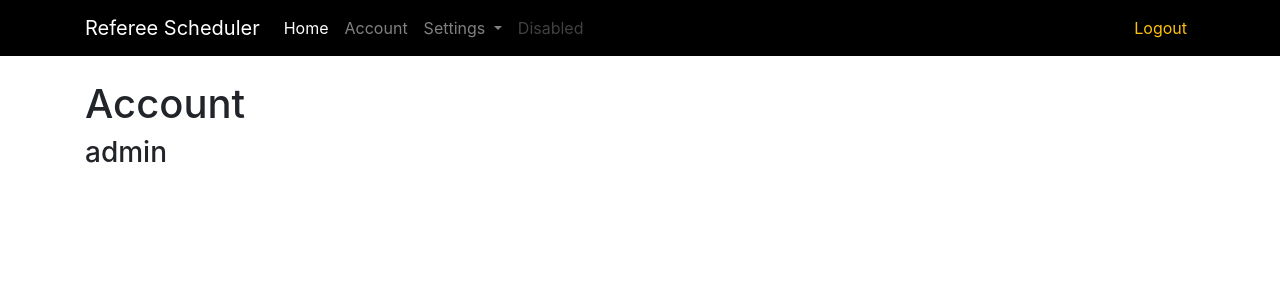
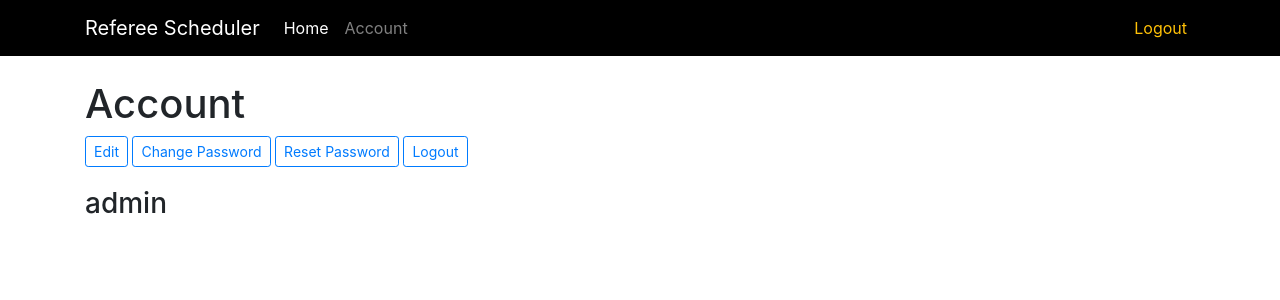
Before and after one commit to alewis98/ref-app, a Django app: page /accounts/profile/ in a window 1280 px wide. Shown: the top 300 px of the page. Run offline with Django 3.2, Linux system fonts and the light colour scheme; a user stored in the database is signed in; some libraries are stand-ins or nearby versions.

Commit message:
Added Custom Middleware
Handles what urls can be accessed by anonymous users

```diff
--- /dev/null
+++ b/refsite/scheduler/middleware.py
@@ -0,0 +1,32 @@
+import re
+
+from django.conf import settings
+from django.shortcuts import redirect
+from django.contrib.auth import logout
+
+#EXEMPT_URLS = [re.compile(settings.LOGIN_URL.lstrip('/'))]
+EXEMPT_URLS = []
+if hasattr(settings, 'LOGIN_EXEMPT_URLS'):
+    EXEMPT_URLS += [re.compile(url) for url in settings.LOGIN_EXEMPT_URLS]
+
+class LoginRequiredMiddleware:
+
+    def __init__(self, get_response):
+        self.get_response = get_response
+
+    def __call__(self, request):
+        response = self.get_response(request)
+        return response
+
+    def process_view(self, request, view_func, view_args, view_kwargs):
+        assert hasattr(request, 'user')
+        path = request.path_info.lstrip('/')
+        if path == settings.LOGOUT_URL.lstrip('/'):
+            logout(request)
+        url_is_exempt = any(url.match(path) for url in EXEMPT_URLS)
+        if request.user.is_authenticated and url_is_exempt:
+            return redirect(settings.LOGIN_REDIRECT_URL)
+        elif request.user.is_authenticated or url_is_exempt:
+            return None
+        else:
+            return redirect(settings.LOGIN_URL)
--- a/refsite/scheduler/templates/accounts/change_password.html
+++ b/refsite/scheduler/templates/accounts/change_password.html
@@ -11,7 +11,7 @@
     <form method="POST">
         {% csrf_token %}
         {{ form.as_p }}
-        <button type="submit">Submit</button>
+        <button class="btn btn-primary btn-sm" type="submit">Submit</button>
     </form>
 </div>
 {% endblock %}
--- a/refsite/scheduler/templates/accounts/edit_profile.html
+++ b/refsite/scheduler/templates/accounts/edit_profile.html
@@ -11,7 +11,7 @@
     <form method="POST">
         {% csrf_token %}
         {{ form.as_p }}
-        <button type="submit">Submit</button>
+        <button class="btn btn-primary btn-sm" type="submit">Submit</button>
     </form>
 </div>
 {% endblock %}
--- a/refsite/scheduler/templates/accounts/login.html
+++ b/refsite/scheduler/templates/accounts/login.html
@@ -13,7 +13,7 @@
     <form method='POST'>
         {% csrf_token %}
         {{ form.as_p }}
-        <button type="submit">Login</button>
+        <button class="btn btn-primary btn-sm" type="submit">Login</button>
     </form>
 </div>
 {% endblock %}
--- a/refsite/scheduler/templates/accounts/profile.html
+++ b/refsite/scheduler/templates/accounts/profile.html
@@ -9,8 +9,15 @@
 {% block body %}
 <div class="container">
     <h1>Account</h1>
-    <h2>{{ user.first_name }} {{ user.last_name }}</h2>
-    <h3>{{ user }}</h3>
-    <h3>{{ user.email }}</h3>
+    <a href="/accounts/profile/edit/" class="btn btn-outline-primary btn-sm">Edit</a>
+    <a href="/accounts/change_password" class="btn btn-outline-primary btn-sm">Change Password</a>
+    <a href="/accounts/reset_password" class="btn btn-outline-primary btn-sm">Reset Password</a>
+    <a href="/accounts/logout" class="btn btn-outline-primary btn-sm">Logout</a>
+    <div style="margin-top: 20px">
+        <h2>{{ user.first_name }} {{ user.last_name }}</h2>
+        <h3>{{ user }}</h3>
+        <h3>{{ user.email }}</h3>
+    </div>
+
 </div>
 {% endblock %}
--- a/refsite/scheduler/templates/accounts/referee_signup.html
+++ b/refsite/scheduler/templates/accounts/signup.html
@@ -3,11 +3,11 @@
 {% block body %}
 <div class="container">
     <h1>Register</h1>
-    <h2>Sign up as a referee.</h2>
+    <h2>Sign up for an account.</h2>
     <form method="POST">
         {% csrf_token %}
         {{ form.as_p }}
-        <button type="submit">Submit</button>
+        <button class="btn btn-primary btn-sm" type="submit">Submit</button>
     </form>
 </div>
 {% endblock %}
--- a/refsite/scheduler/templates/base.html
+++ b/refsite/scheduler/templates/base.html
@@ -15,37 +15,25 @@
                 <div class="collapse navbar-collapse" id="navbarSupportedContent">
                     <ul class="nav navbar-nav mr-auto">
                         <li class="nav-item active">
-                            <a class="nav-link" href="#">Home <span class="sr-only">(current)</span></a>
+                            <a class="nav-link" href="/">Home <span class="sr-only">(current)</span></a>
                         </li>
+                        {% if user.is_authenticated %}
                         <li class="nav-item">
                             <a class="nav-link" href="/accounts/profile/">Account</a>
                         </li>
-                        <li class="nav-item dropdown">
-                            <a class="nav-link dropdown-toggle" href="#" id="navbarDropdown" role="button" data-toggle="dropdown" aria-haspopup="true" aria-expanded="false">
-                            Settings
-                            </a>
-                            <div class="dropdown-menu" aria-labelledby="navbarDropdown">
-                            <a class="dropdown-item" href="#">Action</a>
-                            <a class="dropdown-item" href="#">Another action</a>
-                            <div class="dropdown-divider"></div>
-                            <a class="dropdown-item" href="#">Something else here</a>
-                            </div>
-                        </li>
-                        <li class="nav-item">
-                            <a class="nav-link disabled" href="#">Disabled</a>
-                        </li>
+                        {% endif %}
                     </ul>
                     <ul class="nav navbar-nav">
                         {% if user.is_authenticated %}
                         <li class="nav-item">
-                             <a class="nav-link" style="color: #ffc107" href="/accounts/logout">Logout</a>
+                            <a class="nav-link" style="color: #ffc107" href="/accounts/logout">Logout</a>
                         </li>
                         {% else %}
                         <li class="nav-item">
-                            <a class="btn btn-outline-warning" href="/accounts/signup/referee">Register</a>
+                            <a class="nav-link" style="color: #ffc107" href="/accounts/login">Login</a>
                         </li>
                         <li class="nav-item">
-                            <a class="nav-link" style="color: #ffc107" href="/accounts/login">Login</a>
+                            <a class="btn btn-outline-warning" href="/accounts/signup/">Register</a>
                         </li>
                         {% endif %}
                     </ul>
--- a/refsite/scheduler/views/__init__.py
+++ b/refsite/scheduler/views/__init__.py
@@ -1,6 +1,6 @@
 from django.shortcuts import render, HttpResponse
 
-from . import referee
+from . import account
 
 def home(request):
-    return HttpResponse("hi")
+    return render(request, 'home.html')
--- a/refsite/scheduler/views/referee.py
+++ b/refsite/scheduler/views/account.py
@@ -3,12 +3,9 @@ from django.contrib.auth.forms import UserCreationForm, UserChangeForm, Password
 from scheduler.forms import RegistrationForm, EditProfileForm
 from django.contrib.auth.models import User
 from django.contrib.auth import update_session_auth_hash
-
-# def signup(request):
-#     return render(request, 'accounts/referee_signup.html')
+from django.contrib.auth.decorators import login_required
 
 def signup(request):
-
     if request.method == 'POST':
         form = RegistrationForm(request.POST)
         if form.is_valid:
@@ -17,7 +14,7 @@ def signup(request):
     else:
         form = RegistrationForm()
         args = {'form': form}
-        return render(request, 'accounts/referee_signup.html', args)
+        return render(request, 'accounts/signup.html', args)
 
 def view_profile(request):
     args = {'user': request.user}
```
Also changed, not shown: refsite/refsite/settings.py (+16 -0 lines), refsite/scheduler/account_urls.py (+4 -4 lines), refsite/scheduler/templates/home.html (added, +14 -0 lines), refsite/db.sqlite3.
